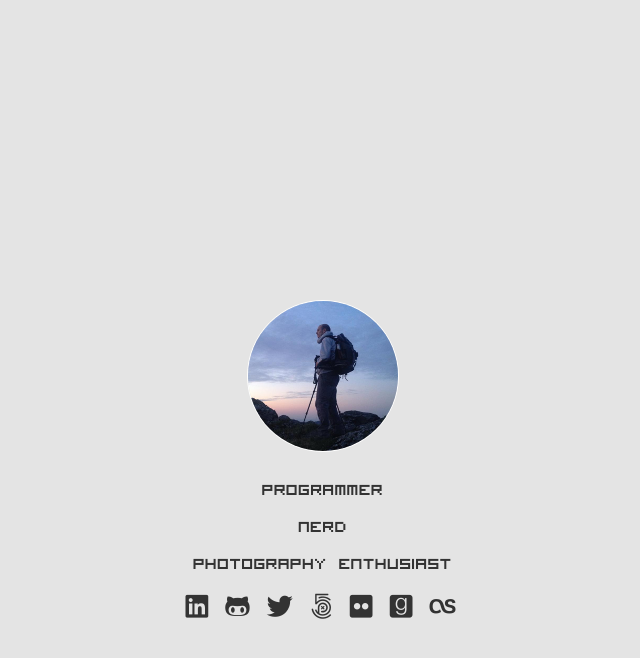
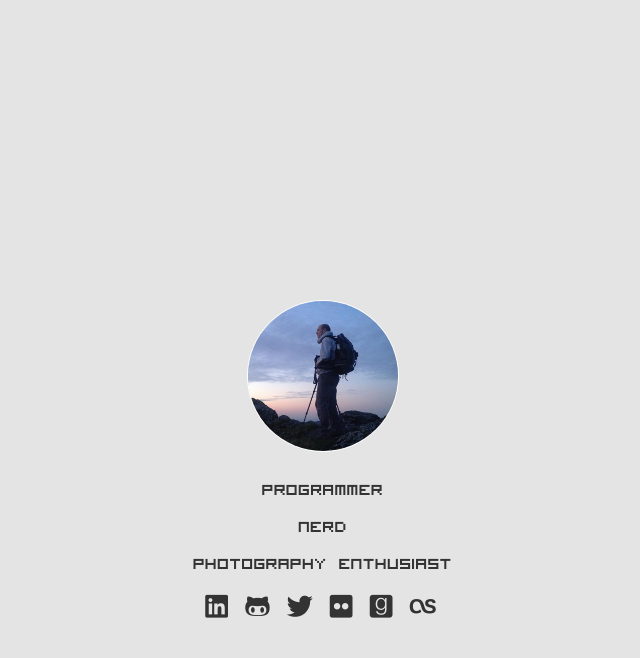
Before and after one commit to guitarman/guitarman.github.io, a Jekyll site: the page built from index.md, in a window 1280 px wide. Shown: the top 658 px of the page, without its empty margins (317-957 px from the left). Built offline with Jekyll 4.4.1, drawn with Linux system fonts in a browser that asks for light colours; nearby versions of some CDN libraries; some web fonts are replaced; library files that are not in the unit come from our copies.

Commit message:
Remove 500px link from index.md
Removed the 500px link from the social media section.

```diff
--- a/index.md
+++ b/index.md
@@ -17,7 +17,6 @@ description: guitarman's personal webpage
         <a href="https://sk.linkedin.com/in/jantoth" target="_blank"><i class="fab fa-linkedin"></i></a>
         <a href="https://github.com/guitarman" target="_blank"><i class="fab fa-github-alt"></i></a>
         <a href="https://twitter.com/guitarman201" target="_blank"><i class="fab fa-twitter"></i></a>
-        <a href="https://500px.com/guitarman201" target="_blank"><i class="fab fa-500px"></i></a>
         <a href="https://www.flickr.com/photos/guitarman201/albums" target="_blank"><i class="fab fa-flickr"></i></a>
         <a href="https://www.goodreads.com/jantoth"  target="_blank"><i class="fab fa-goodreads"></i></a>
         <a href="https://www.last.fm/user/guitarman201" target="_blank"><i class="fab fa-lastfm"></i></a>
```
